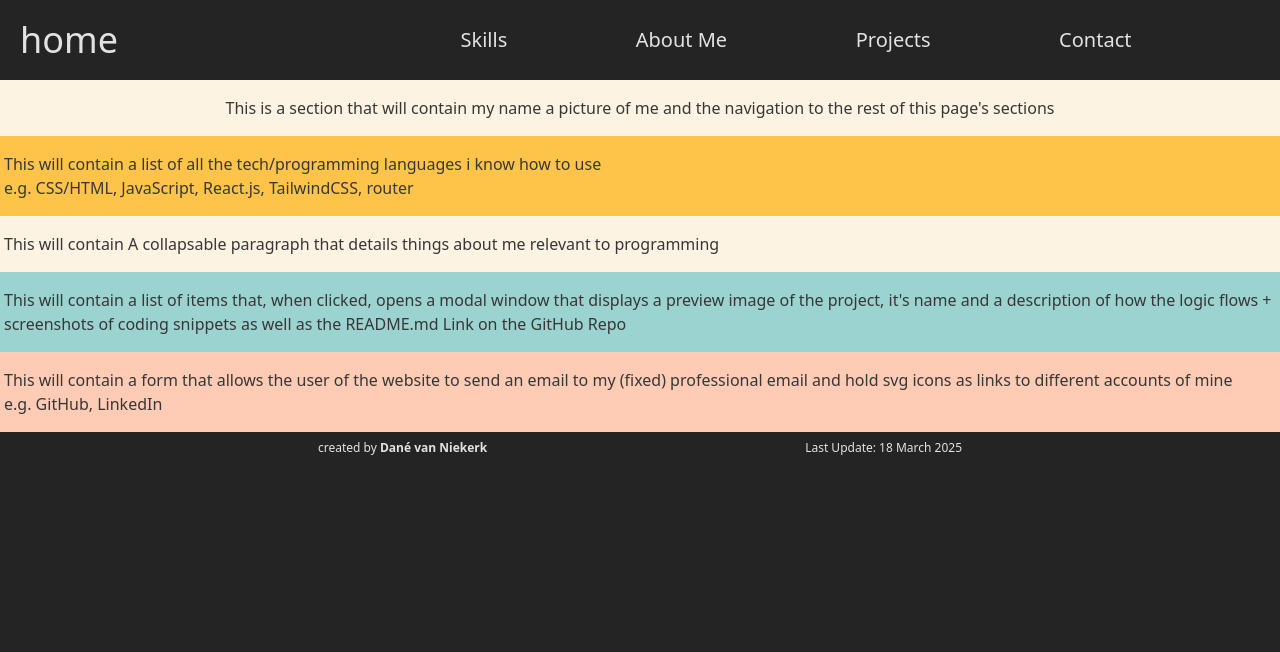
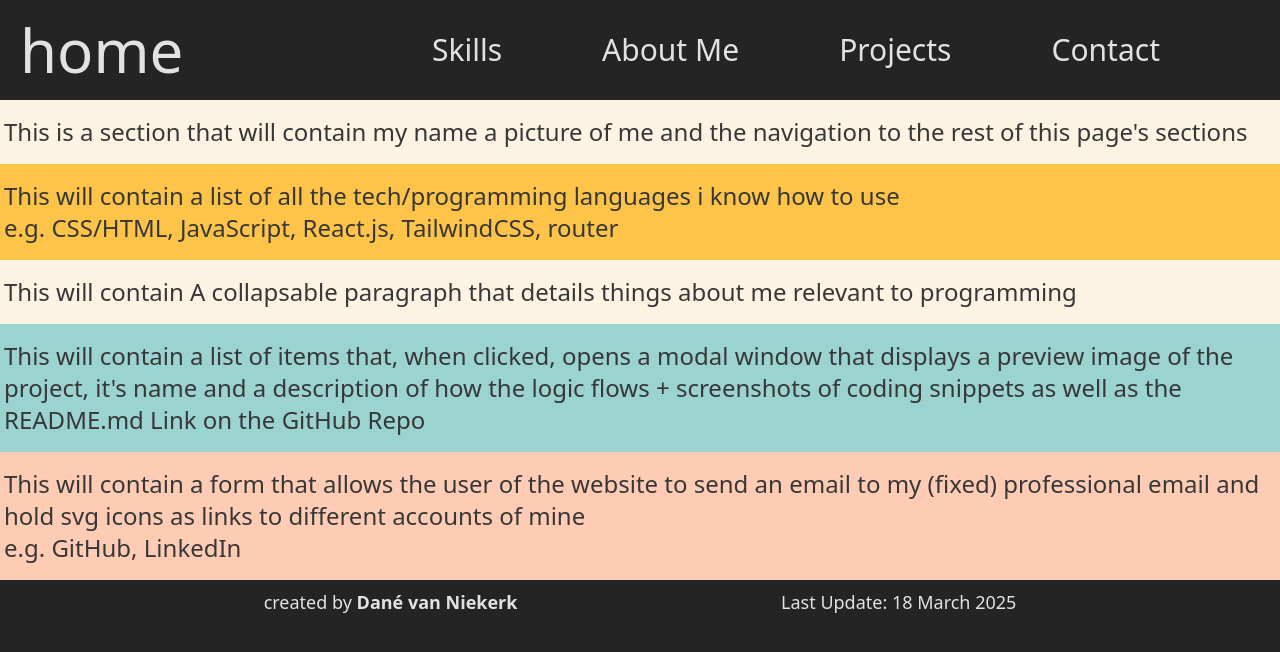
Before and after one commit to DaneVN/Personal_Portfolio_Website, a React (Vite) app in the folder app/: page /frontend in a window 1280 px wide. Shown: the top 652 px of the page. Built offline with nearby package versions, Linux system fonts and the light colour scheme.

Commit message:
text Responsiveness added + width bugfix

```diff
--- a/app/src/App.css
+++ b/app/src/App.css
@@ -1,5 +1,4 @@
 #root {
-  max-width: 1280px;
   margin: 0;
   padding: 0;
 
--- a/app/src/pages/BackEndPage.jsx
+++ b/app/src/pages/BackEndPage.jsx
@@ -2,7 +2,7 @@ import React from "react";
 
 const FrontEndPage = () => {
   return (
-    <div className="bg-[var(--clf-offWhite)] text-[var(--clb-darkest)]">
+    <div className="bg-[var(--clf-offWhite)] text-[var(--clb-darkest)]  lg:text-2xl">
       {/* section 1: Intro and NavBar */}
       <section
         id="section1"
--- a/app/src/pages/FrontEndPage.jsx
+++ b/app/src/pages/FrontEndPage.jsx
@@ -2,12 +2,9 @@ import React from "react";
 
 const FrontEndPage = () => {
   return (
-    <div className="bg-[var(--clf-offWhite)]">
+    <div className="bg-[var(--clf-offWhite)] lg:text-2xl">
       {/* section 1: Intro and NavBar */}
-      <section
-        id="section1"
-        className="py-4 p-1 flex flex-col items-center text-[var(--clf-dark)]"
-      >
+      <section id="section1" className="py-4 p-1 text-[var(--clf-dark)]">
         <div>
           This is a section that will contain my name a picture of me and the
           navigation to the rest of this page's sections
@@ -31,7 +28,7 @@ const FrontEndPage = () => {
           relevant to programming
         </div>
       </section>
-      {/* section 4: portfolio/Projects */}
+      {/* section 4: Portfolio/Projects */}
       <section
         id="section4"
         className="py-4 p-1 bg-[var(--clf-blue)] text-[var(--clf-dark)]"
--- a/app/src/pages/Home.jsx
+++ b/app/src/pages/Home.jsx
@@ -3,15 +3,15 @@ import { NavLink } from "react-router-dom";
 
 const HomePage = () => {
   return (
-    <main className="my-4 flex flex-col items-center text-center">
-      <h2 className="font-extrabold my-12 text-5xl sm:text-6xl">
+    <main className="mb-8 flex flex-col items-center text-center">
+      <h2 className="font-extrabold my-6 sm:my-12 text-5xl sm:text-6xl md:text-8xl">
         What are you looking for?
       </h2>
       <section className="flex flex-col gap-[10vh]">
         <NavLink
           className="bg-[var(--clb-darker)] hover:bg-[var(--clf-yellow)] hover:text-[var(--clf-dark)]
           origin-center transition-all hover:scale-110 active:bg-[var(--clf-blue)] active:text-[var(--clf-offWhite)]
-          h-[15vh] w-[70vw] rounded-2xl text-2xl sm:text-3xl font-serif flex gap-3 justify-center items-center"
+          h-[15vh] w-[70vw] rounded-2xl text-2xl sm:text-3xl md:text-5xl font-serif flex gap-3 justify-center items-center"
           to="/frontend"
         >
           Website Design
@@ -20,7 +20,7 @@ const HomePage = () => {
         <NavLink
           className="bg-[var(--clb-darker)] hover:bg-[var(--clb-purple)] origin-center transition-all
           hover:scale-110 active:bg-[var(--clb-darkest)] h-[15vh] w-[70vw] rounded-2xl text-2xl
-          sm:text-3xl font-serif flex gap-3 justify-center items-center"
+          sm:text-3xl md:text-5xl font-serif flex gap-3 justify-center items-center"
           to="/backend"
         >
           Game Design
--- a/app/src/pages/Layout.jsx
+++ b/app/src/pages/Layout.jsx
@@ -14,7 +14,7 @@ const Layout = () => {
         className="bg-[#242424] sticky top-0 z-20 transition-top duration-300
     ease-in-out"
       >
-        <nav className="grid grid-cols-4 p-5 gap-2 text-2xl sm:text-4xl">
+        <nav className="grid grid-cols-4 p-5 gap-2 text-2xl sm:text-4xl md:text-6xl">
           <NavLink
             to="/"
             className="col-span-1 self-center"
@@ -22,7 +22,7 @@ const Layout = () => {
           >
             home
           </NavLink>
-          <span className="col-span-3 flex justify-evenly items-center text-xs sm:text-xl ">
+          <span className="col-span-3 flex justify-evenly items-center text-xs sm:text-xl md:text-3xl">
             {/* Conditionally render frontend and backend links only if NOT on the home page */}
             {!isHome && (
               <>
@@ -56,7 +56,7 @@ const Layout = () => {
         </nav>
       </header>
       <Outlet />
-      <footer className="text-xs flex justify-evenly mt-2">
+      <footer className="text-xs md:text-lg flex justify-evenly mt-2">
         <p>
           created by <span className="font-bold"> Dané van Niekerk </span>
         </p>
```
